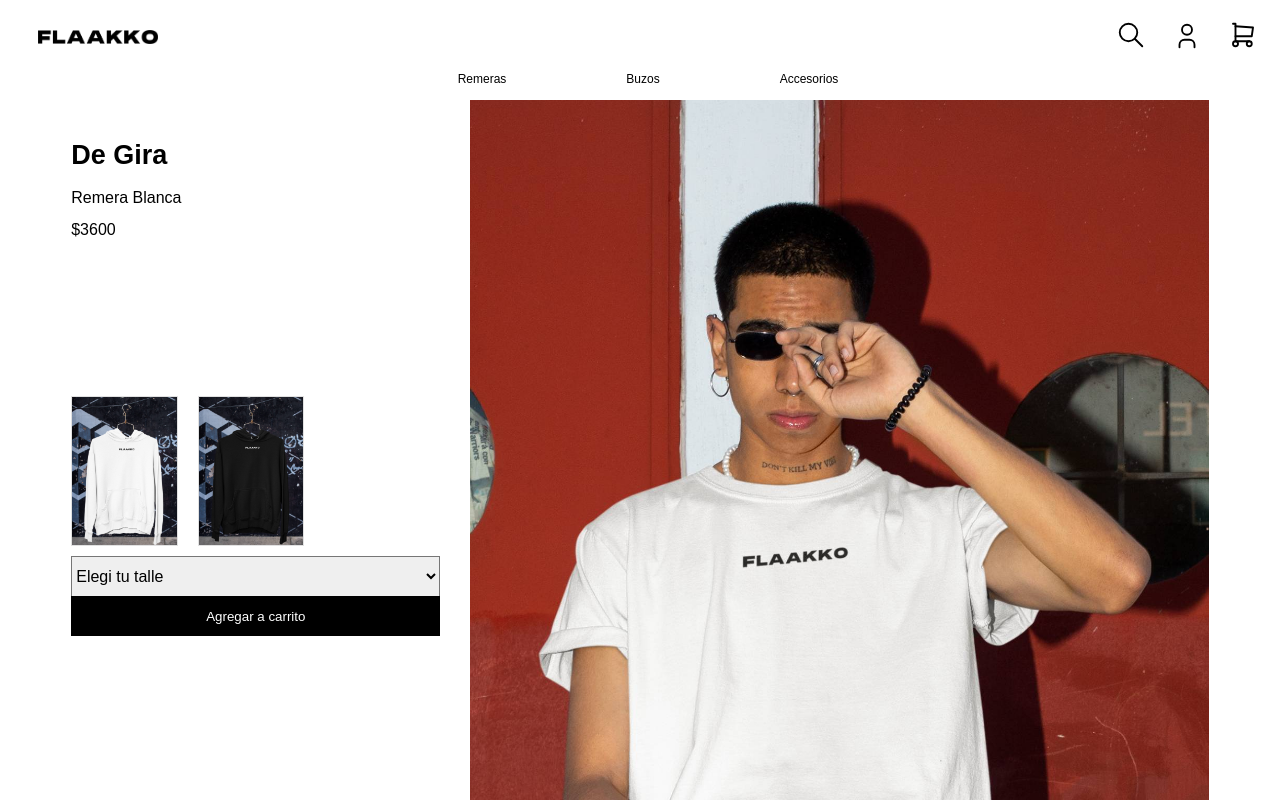
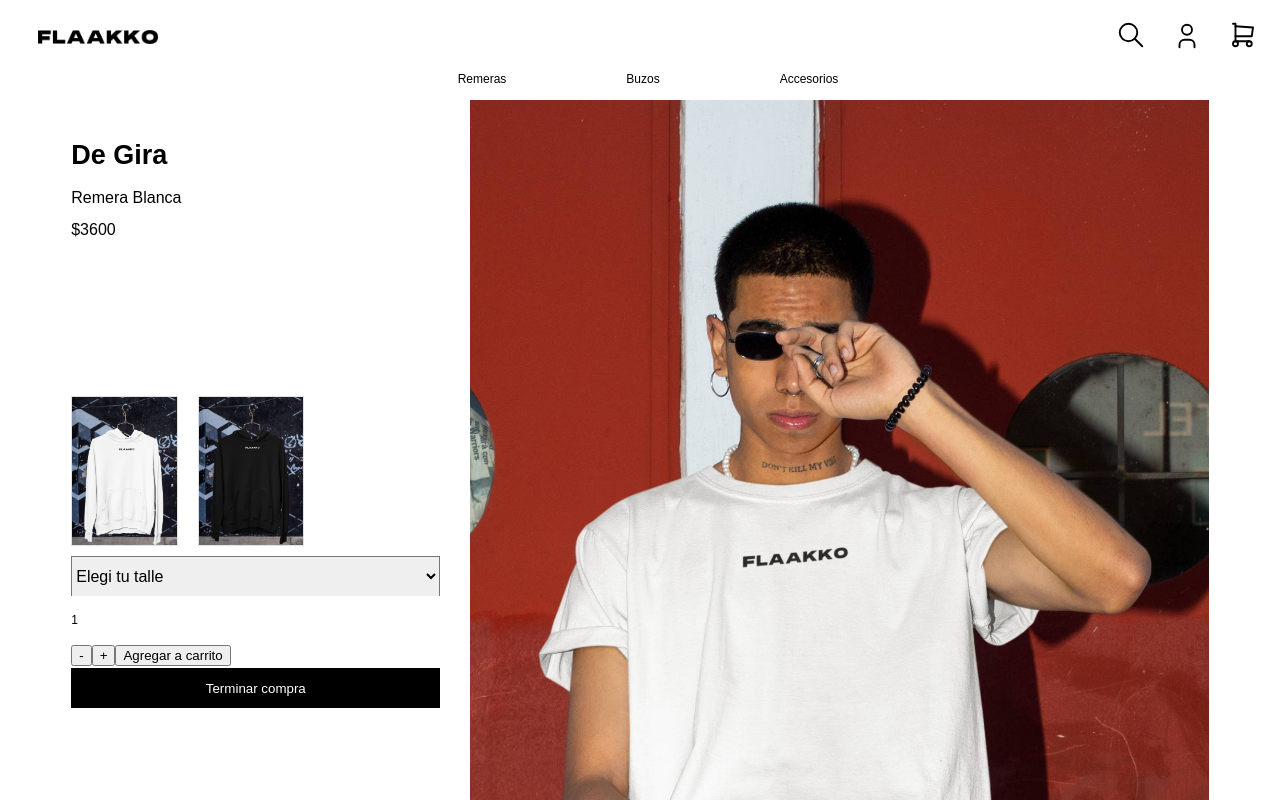
Before and after one commit to jp-quintana/coder-react, a React (Create React App) app: page /producto/1001 in a window 1280 px wide. Shown: the top 800 px of the page. Built offline with nearby package versions, Linux system fonts and the light colour scheme.

Commit message:
Desafio Clase 9: add prop onAdd, add component Cart

```diff
--- /dev/null
+++ b/src/components/Cart/Cart.js
@@ -0,0 +1,10 @@
+const Cart = () => {
+  return (
+    <>
+
+    </>
+  )
+
+}
+
+export default Cart
--- a/src/components/Item/Item.js
+++ b/src/components/Item/Item.js
@@ -10,7 +10,7 @@
 
   return (
     <div class="productos__item">
-      <NavLink exact to={`/producto/${product.sku}`}class="productos__enlace">
+      <NavLink to={`/producto/${product.sku}`}class="productos__enlace">
         <div class="productos__imagen-contenedor">
           <img src={product.img1} alt="" class="productos__imagen"></img>
           <img src={product.img2} alt="" class="productos__imagen-bottom"></img>
--- a/src/components/ItemCount/ItemCount.js
+++ b/src/components/ItemCount/ItemCount.js
@@ -1,24 +1,24 @@
 import { useState } from 'react';
 
-const ItemCount = ({ stock, onAdd, initial }) => {
+const ItemCount = ({ stock, onAdd, initial}) => {
 
-  const [counter, setCount] = useState(1);
+  const [unidad, setUnidad] = useState(1);
 
   const handleMinus = () => {
-    if (counter > initial) {
-      setCount(counter - 1);
+    if (unidad > initial) {
+      setUnidad(unidad - 1);
     }
   }
 
   const handleAdd = () => {
-    if (counter < stock) {
-      setCount(counter + 1);
+    if (unidad < stock) {
+      setUnidad(unidad + 1);
     }
   }
 
   return (
     <div>
-      <p>{counter}</p>
+      <p>{unidad}</p>
       <div>
         <button onClick={handleMinus}>
         -
@@ -26,7 +26,7 @@
         <button onClick={handleAdd}>
         +
         </button>
-        <button onClick={() => onAdd()} type='button'>
+        <button onClick={() => onAdd(unidad)} type='button'>
         Agregar a carrito
         </button>
       </div>
--- a/src/components/ItemDetail/ItemDetail.js
+++ b/src/components/ItemDetail/ItemDetail.js
@@ -1,4 +1,16 @@
+import { useState } from 'react';
+import {NavLink} from 'react-router-dom'
+
+import ItemCount from '../ItemCount/ItemCount'
+
 const Item = ({ product }) => {
+
+  const [total, setTotal] = useState([])
+
+  const handleOnAdd = (unidad) => {
+    setTotal([...total, unidad])
+    product.stock -= unidad
+  }
 
   return (
     <div class="producto">
@@ -11,6 +23,7 @@
             <img class="producto__miniatura" src="../img/producto-blanco-1-miniatura.jpg" alt=""></img>
             <img class="producto__miniatura" src="../img/producto-negro-1-miniatura.jpg" alt=""></img>
           </div>
+
           <form id="form-producto" class="" action="">
             <select id="talle-producto" class="producto__talle" name="" required>
               <option value="" disabled selected>Elegi tu talle</option>
@@ -20,8 +33,9 @@
               <option value="L">L</option>
               <option value="XL">XL</option>
             </select>
-            <button class="producto__boton" type="submit" name="button">Agregar a carrito</button>
           </form>
+          <ItemCount stock={product.stock} onAdd={handleOnAdd} initial={1}/>
+          <NavLink to="/cart"><button class="producto__boton" type="submit" name="button">Terminar compra</button></NavLink>
         </div>
       </div>
 
--- a/src/components/Main/Main.js
+++ b/src/components/Main/Main.js
@@ -1,6 +1,7 @@
 import {Routes,Route} from "react-router-dom"
 import ItemListContainer from '../ItemListContainer/ItemListContainer'
 import ItemDetailContainer from '../ItemDetailContainer/ItemDetailContainer'
+import Cart from '../Cart/Cart'
 
 const Main = () => {
   return (
@@ -9,6 +10,7 @@
           <Route path="/" element={<ItemListContainer/>}/>
           <Route path="/categoria/:id" element={<ItemListContainer/>}/>
           <Route path="/producto/:id" element={<ItemDetailContainer/>}/>
+          <Route path="/cart" element={<Cart/>}/>
         </Routes>
       </div>
   )
```
Also changed, not shown: 1 other file (tests, documents, lock files or other folders).
